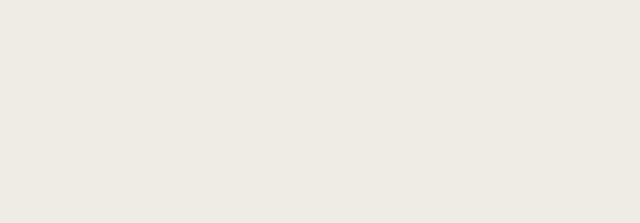
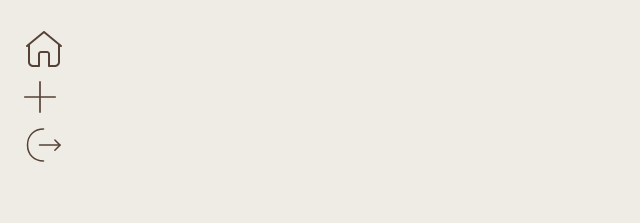
Before and after one commit to ginamarieges/Beacher-front, a React (Vite) app: page / in a window 1280 px wide. Shown: the top 223 px of the page, without its empty margins (0-640 px from the left). Built offline with nearby package versions, Linux system fonts and the light colour scheme.

Commit message:
Add Navbar component

```diff
--- a/src/components/App/App.tsx
+++ b/src/components/App/App.tsx
@@ -1,6 +1,6 @@
 import Layout from "../Layout/Layout";
 
-const App = (): JSX.Element => {
+const App = (): React.ReactElement => {
   return <Layout />;
 };
 
--- a/src/components/Layout/Layout.tsx
+++ b/src/components/Layout/Layout.tsx
@@ -1,9 +1,11 @@
 import { Outlet } from "react-router-dom";
 import ContainerStyled from "../shared/ContainerStyled";
+import Navbar from "../Navbar/Navbar.js";
 const Layout = (): React.ReactElement => {
   return (
     <ContainerStyled>
       <Outlet />
+      <Navbar></Navbar>
     </ContainerStyled>
   );
 };
--- /dev/null
+++ b/src/components/Navbar/Navbar.tsx
@@ -0,0 +1,80 @@
+import { NavLink } from "react-router-dom";
+
+const Navbar = (): React.ReactElement => {
+  return (
+    <nav>
+      <ul>
+        <li>
+          <NavLink to={"/home"}>
+            <svg
+              xmlns="http://www.w3.org/2000/svg"
+              width="48"
+              height="48"
+              viewBox="0 0 48 48"
+              fill="none"
+            >
+              <path
+                d="M40 21.4719V37C40 39.7614 37.7615 42 35 42H29C28.4477 42 28 41.5523 28 41V29C28 28.4477 27.5523 28 27 28H21C20.4477 28 20 28.4477 20 29V41C20 41.5523 19.5523 42 19 42H13C10.2386 42 8.00003 39.7614 8.00003 37V21.4719L7.63574 21.7719C7.20941 22.123 6.57919 22.062 6.2281 21.6357C5.87701 21.2094 5.938 20.5792 6.36432 20.2281L23.3643 6.22807C23.7336 5.92398 24.2665 5.92398 24.6357 6.22807L41.6357 20.2281C42.0621 20.5792 42.1231 21.2094 41.772 21.6357C41.4209 22.062 40.7906 22.123 40.3643 21.7719L40 21.4719ZM38.0134 19.8359L24 8.29545L9.98663 19.8359C9.99544 19.8893 10 19.9441 10 20V37C10 38.6569 11.3432 40 13 40H18V29C18 27.3431 19.3432 26 21 26H27C28.6569 26 30 27.3431 30 29V40H35C36.6569 40 38 38.6569 38 37V20C38 19.9441 38.0046 19.8893 38.0134 19.8359Z"
+                fill="#564137"
+              />
+            </svg>
+          </NavLink>
+        </li>
+        <li>
+          <NavLink to={"/add-beach"}>
+            <svg
+              xmlns="http://www.w3.org/2000/svg"
+              width="40"
+              height="40"
+              viewBox="0 0 40 40"
+              fill="none"
+            >
+              <path
+                d="M19.1667 20.8333V35.8333H20.8334V20.8333H35.8334V19.1667H20.8334V4.16666H19.1667V19.1667H4.16675V20.8333H19.1667Z"
+                fill="#564137"
+              />
+            </svg>
+          </NavLink>
+        </li>
+        <li>
+          <NavLink to={"/login"}>
+            <svg
+              xmlns="http://www.w3.org/2000/svg"
+              width="48"
+              height="48"
+              viewBox="0 0 48 48"
+              fill="none"
+            >
+              <path
+                d="M34.8789 29.24L39.9989 24.12L34.8789 19"
+                stroke="#564137"
+                strokeWidth="1.5"
+                strokeMiterlimit="10"
+                strokeLinecap="round"
+                strokeLinejoin="round"
+              />
+              <path
+                d="M19.5195 24.1201H39.8595"
+                stroke="#564137"
+                strokeWidth="1.5"
+                strokeMiterlimit="10"
+                strokeLinecap="round"
+                strokeLinejoin="round"
+              />
+              <path
+                d="M23.5195 40C14.6795 40 7.51953 34 7.51953 24C7.51953 14 14.6795 8 23.5195 8"
+                stroke="#564137"
+                strokeWidth="1.5"
+                strokeMiterlimit="10"
+                strokeLinecap="round"
+                strokeLinejoin="round"
+              />
+            </svg>
+          </NavLink>
+        </li>
+      </ul>
+    </nav>
+  );
+};
+
+export default Navbar;
```
